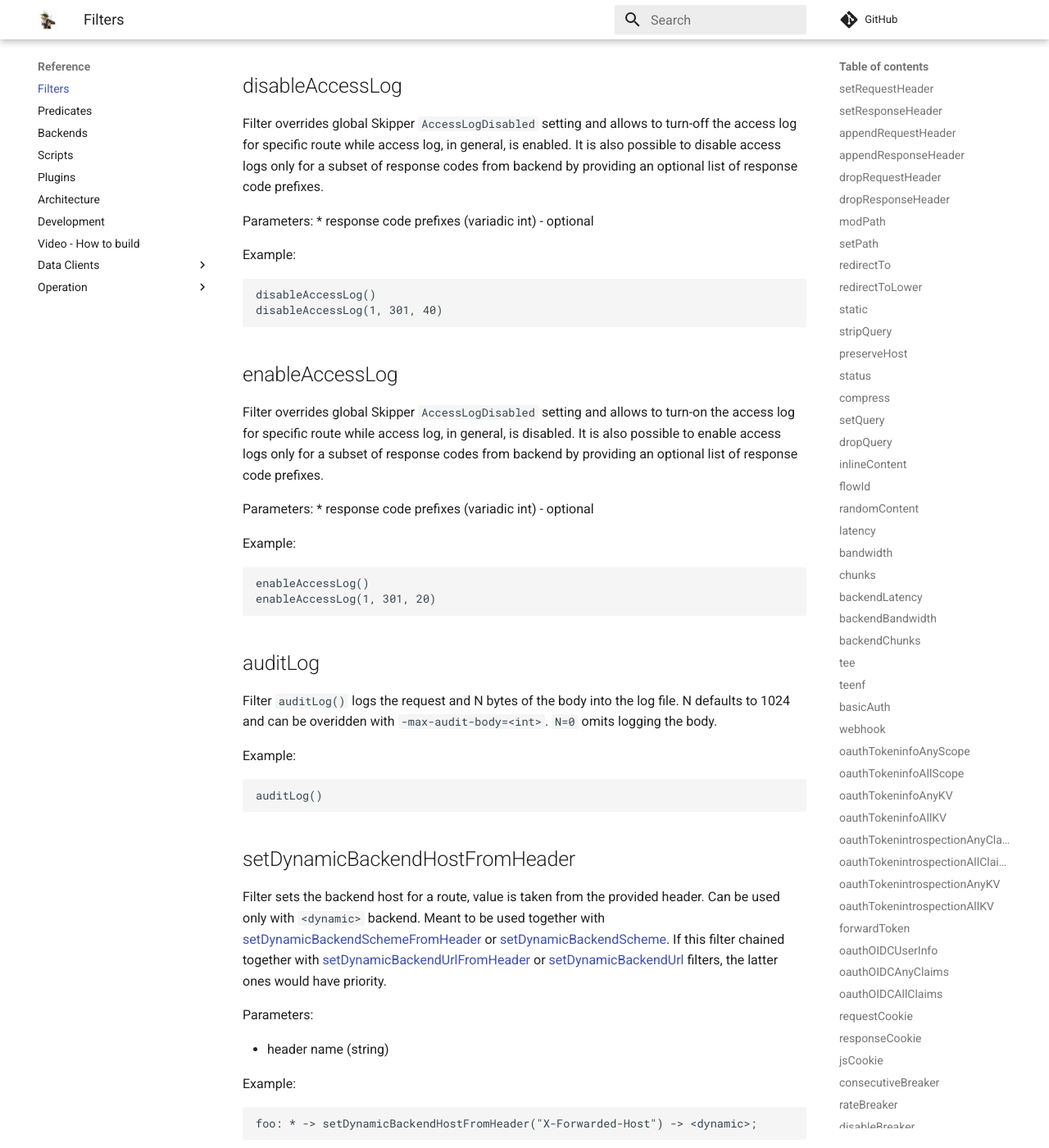
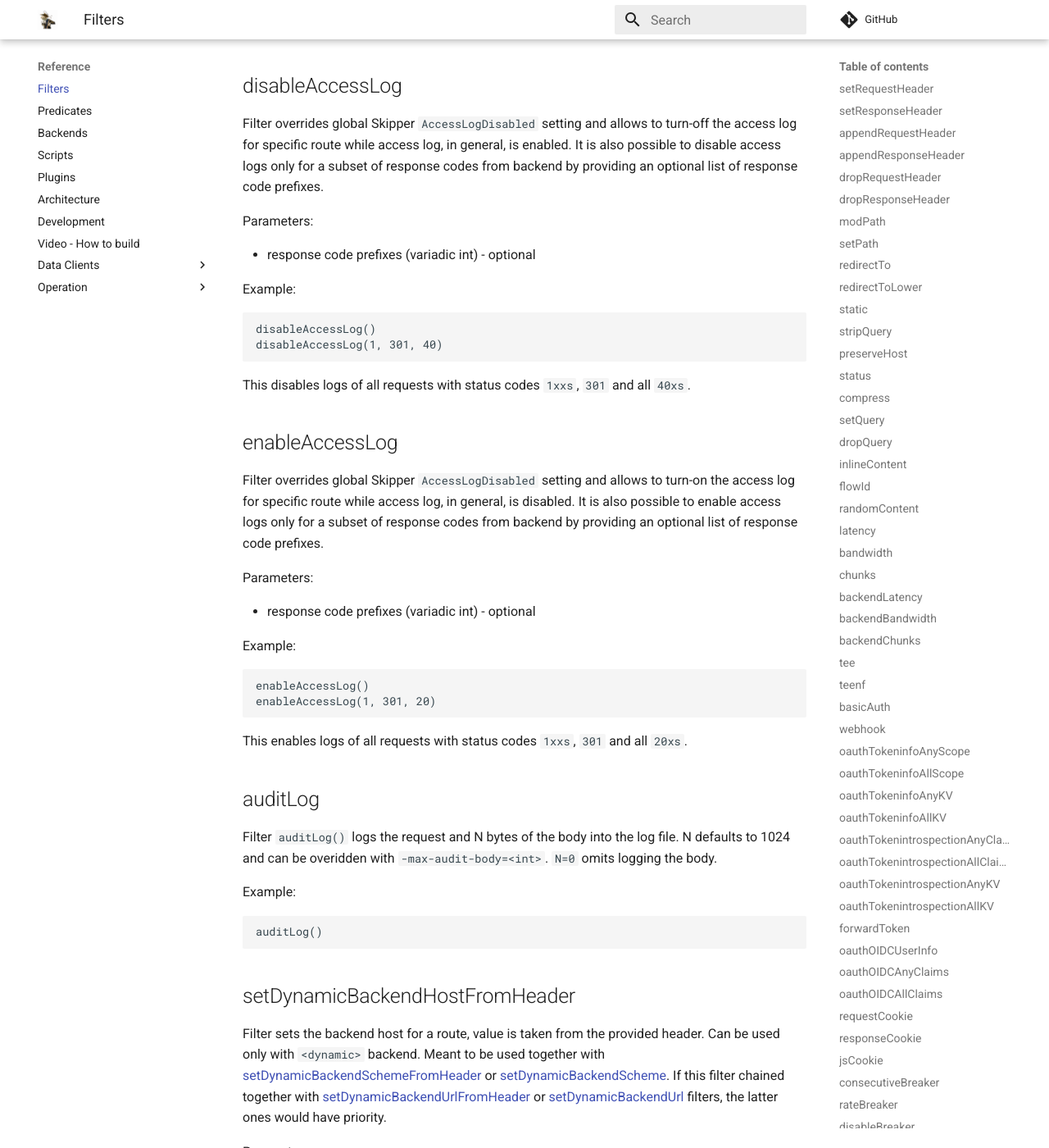
Before and after one commit to zalando/skipper, an MkDocs documentation site: the page built from docs/reference/filters.md, in a window 1280 px wide and 1400 px high, scrolled down 19922 px. Shown: the whole window at 82% size. Built offline with MkDocs 1.6.1 and Material for MkDocs 9.7.7, drawn with Linux system fonts in a browser that asks for light colours; comment, search, counter and statistics services are not loaded.

Commit message:
Fix rendering of filter docs and add a little more description
Signed-off-by: Mikkel Oscar Lyderik Larsen <mikkel.larsen@zalando.de>

````diff
--- a/docs/reference/filters.md
+++ b/docs/reference/filters.md
@@ -901,6 +901,7 @@ while access log, in general, is enabled. It is also possible to disable access
 from backend by providing an optional list of response code prefixes.
 
 Parameters:
+
 * response code prefixes (variadic int) - optional
 
 Example:
@@ -910,6 +911,8 @@ disableAccessLog()
 disableAccessLog(1, 301, 40)
 ```
 
+This disables logs of all requests with status codes `1xxs`, `301` and all `40xs`.
+
 ## enableAccessLog
 
 Filter overrides global Skipper `AccessLogDisabled` setting and allows to turn-on the access log for specific route
@@ -917,6 +920,7 @@ while access log, in general, is disabled. It is also possible to enable access
 from backend by providing an optional list of response code prefixes.
 
 Parameters:
+
 * response code prefixes (variadic int) - optional
 
 Example:
@@ -925,6 +929,8 @@ Example:
 enableAccessLog()
 enableAccessLog(1, 301, 20)
 ```
+
+This enables logs of all requests with status codes `1xxs`, `301` and all `20xs`.
 
 ## auditLog
 
````
